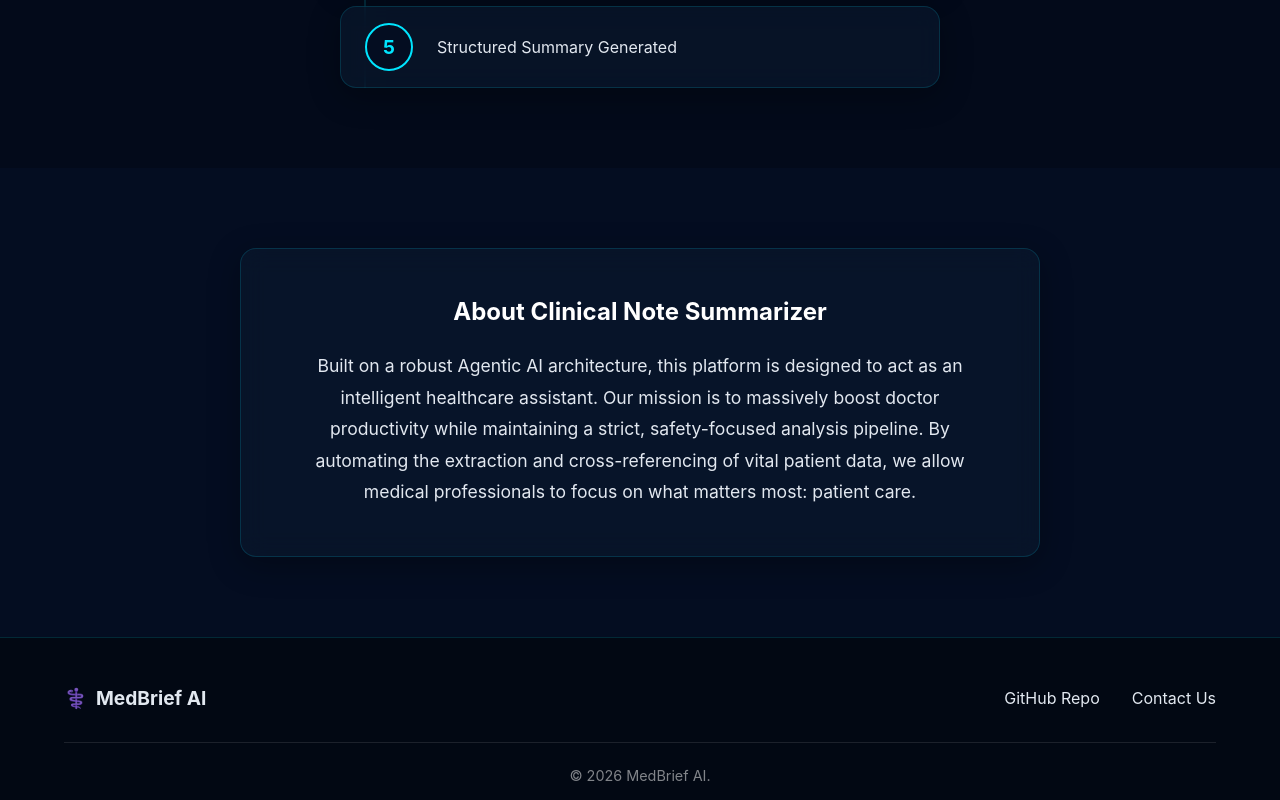
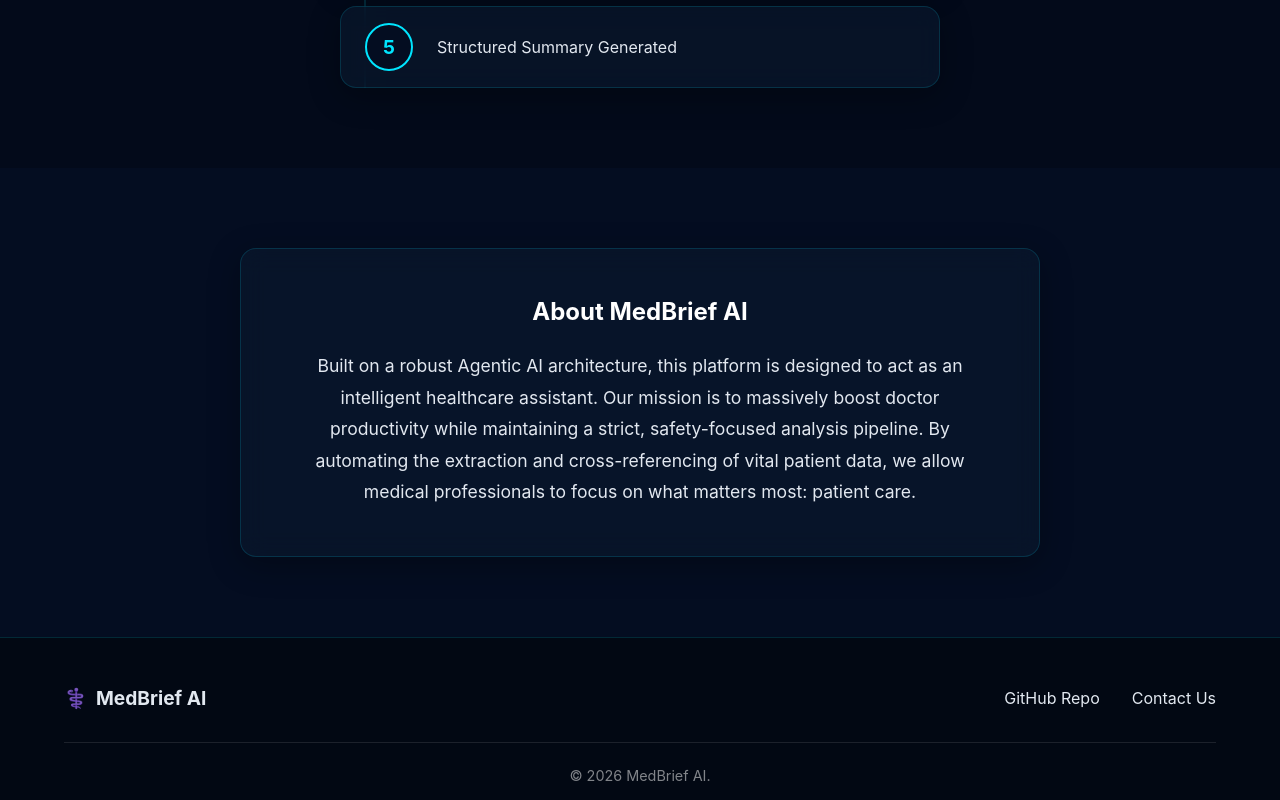
Before and after one commit to manya-n2/medbriefai, a React app in the folder frontend/: page / in a window 1280 px wide. Shown: the part 2487-3287 px from the top of the page. Built offline with nearby package versions, Linux system fonts and the light colour scheme; the HTML template or start-up script is replaced by a standard one.

Commit message:
change name

```diff
--- a/frontend/src/Home.jsx
+++ b/frontend/src/Home.jsx
@@ -245,7 +245,7 @@ const Home = () => {
 
       {/* 8. ABOUT SECTION */}
       <section id="about" className="about-section glass">
-        <h2>About Clinical Note Summarizer</h2>
+        <h2>About MedBrief AI</h2>
         <p>
           Built on a robust Agentic AI architecture, this platform is designed to act as an intelligent healthcare assistant.
           Our mission is to massively boost doctor productivity while maintaining a strict, safety-focused analysis pipeline.
```
